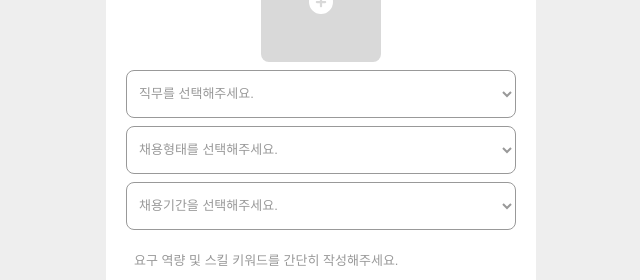
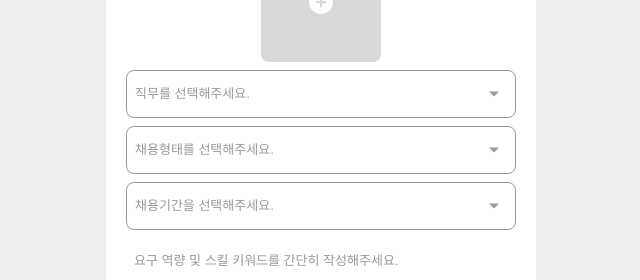
Before and after one commit to 9oormthon-univ/2025_SEASONTHON_TEAM_71_FE, a React (Vite) app: page /jobpost in a window 1280 px wide. Shown: the part 156-436 px from the top of the page, without its empty margins (319-959 px from the left). Built offline with nearby package versions, Linux system fonts and the light colour scheme; a web font is replaced by a local one.

Commit message:
chore: dropbox 수정

```diff
--- a/src/pages/Company/JobPost.jsx
+++ b/src/pages/Company/JobPost.jsx
@@ -1,6 +1,7 @@
 import styled from "styled-components";
 import { useState } from "react";
 import { FaCirclePlus } from "react-icons/fa6";
+import { IoMdArrowDropdown } from "react-icons/io";
 
 const JobPostWrapper = styled.div`
   display: flex;
@@ -42,22 +43,38 @@ const FormContent = styled.div`
 
 const DropdownContainer = styled.div`
   margin-bottom: 8px;
+  position: relative;
 `;
 
 const Dropdown = styled.select`
   width: 100%;
   height: 48px;
-  padding: 0 8px;
+  padding: 0 40px 0 8px;
   border: 1px solid #999;
   border-radius: 8px;
   background-color: #ffffff;
   font-size: 13px;
   color: #999;
   cursor: pointer;
+  appearance: none;
+  -webkit-appearance: none;
+  -moz-appearance: none;
 
   &:focus {
     outline: none;
   }
+`;
+
+const DropdownIcon = styled.div`
+  position: absolute;
+  right: 12px;
+  top: 0;
+  height: 48px;
+  display: flex;
+  align-items: center;
+  justify-content: center;
+  pointer-events: none;
+  color: #999;
 `;
 
 const Input = styled.input`
@@ -136,6 +153,9 @@ export default function JobPost() {
             <option value="fullstack">풀스택 개발자</option>
             <option value="designer">UI/UX디자이너</option>
           </Dropdown>
+          <DropdownIcon>
+            <IoMdArrowDropdown size={20} />
+          </DropdownIcon>
         </DropdownContainer>
         {/* 형태 선택 */}
         <DropdownContainer>
@@ -149,6 +169,9 @@ export default function JobPost() {
             <option value="intern">인턴</option>
             <option value="parttime">파트타임</option>
           </Dropdown>
+          <DropdownIcon>
+            <IoMdArrowDropdown size={20} />
+          </DropdownIcon>
         </DropdownContainer>
 
         {/* 기간 선택 */}
@@ -164,6 +187,9 @@ export default function JobPost() {
             <option value="6months">6개월</option>
             <option value="1year">1년</option>
           </Dropdown>
+          <DropdownIcon>
+            <IoMdArrowDropdown size={20} />
+          </DropdownIcon>
         </DropdownContainer>
 
         {/* 요구 역량 */}
```
